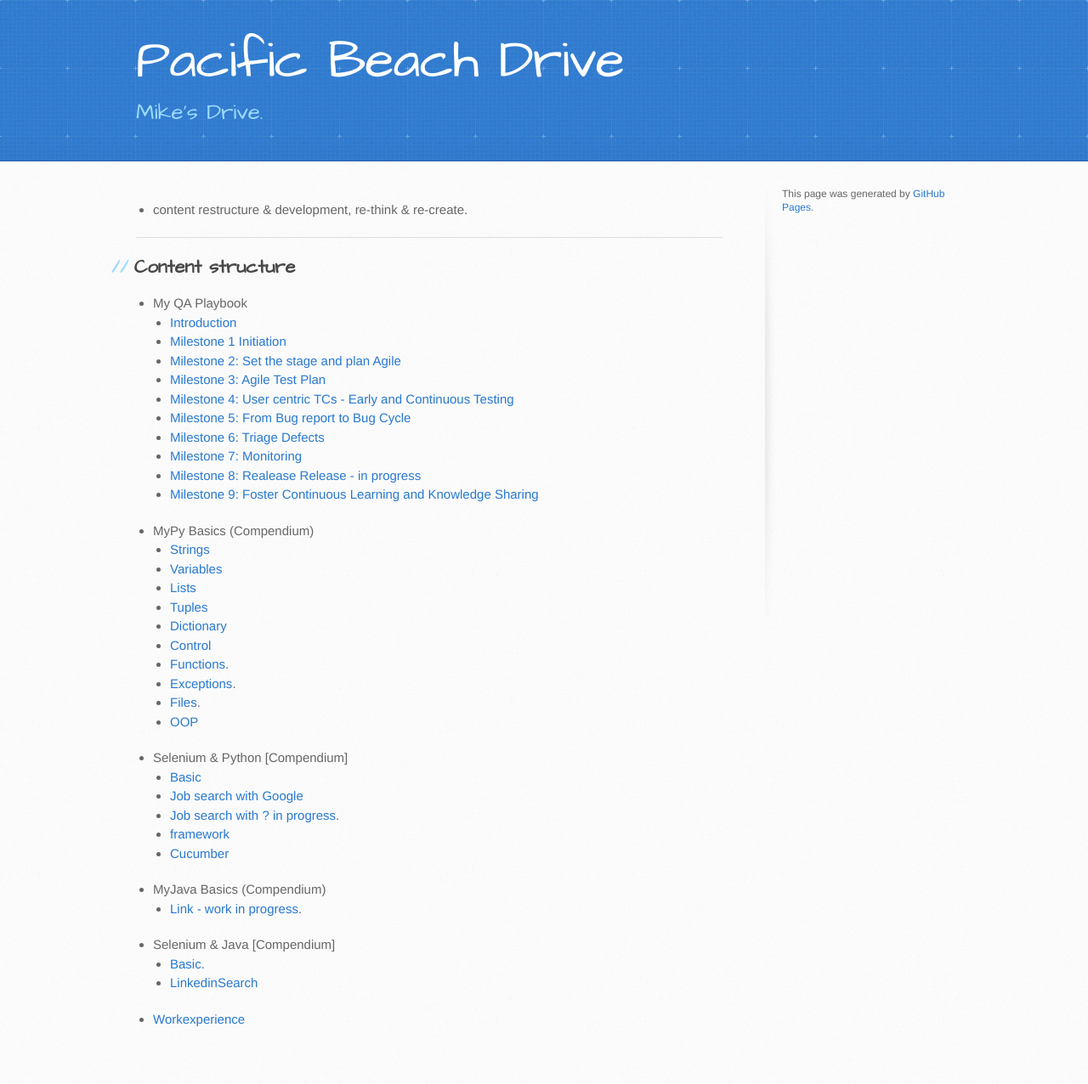
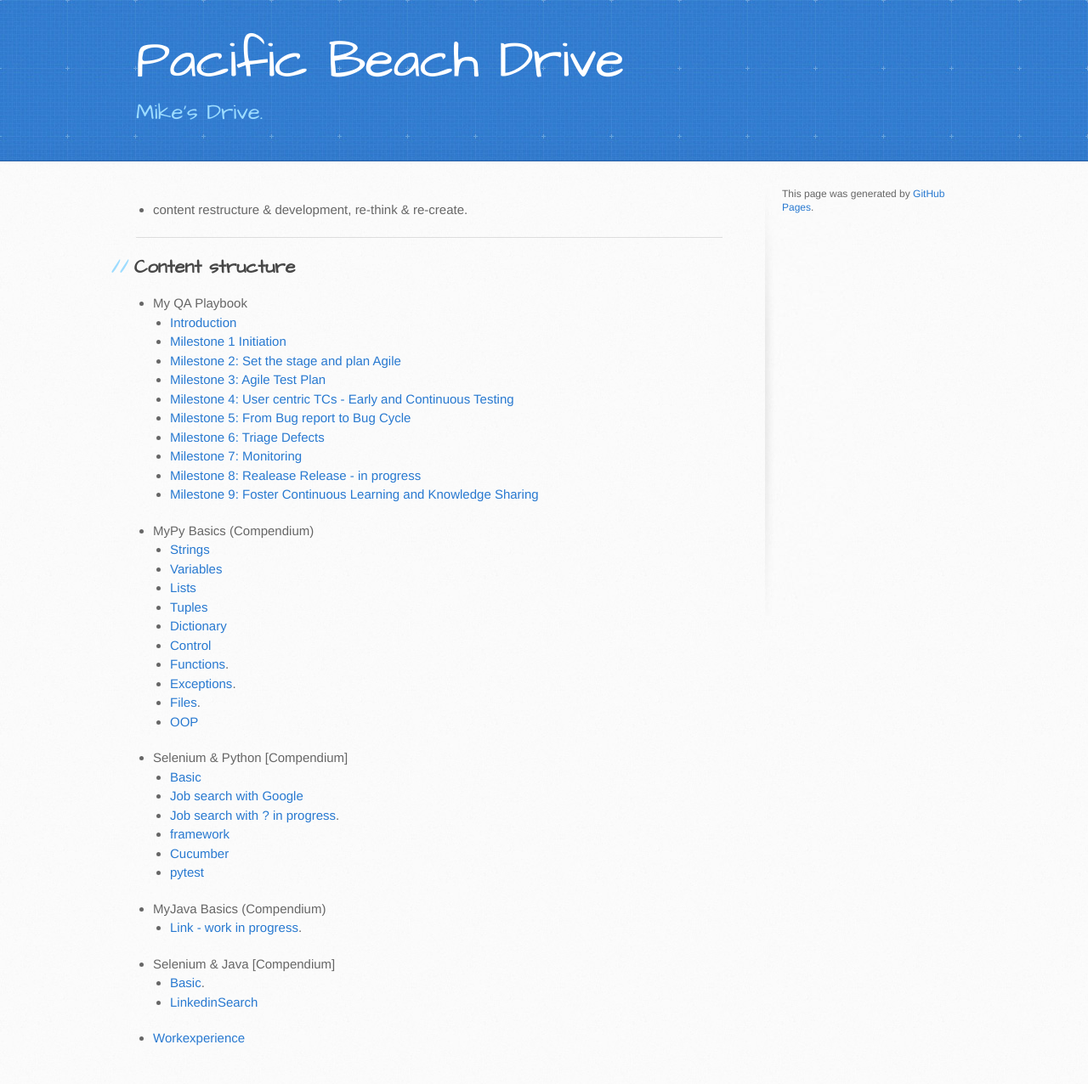
Before and after one commit to trumpfheller/trumpfheller.github.io, a Jekyll site: the page built from index.md, in a window 1280 px wide. Shown: the whole page at 85% size. Built offline with Jekyll 4.4.1, drawn with Linux system fonts in a browser that asks for light colours; before the commit the page ends 1254 px from its top, so only the background shows below that.

Commit message:
Update index.md

```diff
--- a/index.md
+++ b/index.md
@@ -38,6 +38,7 @@ layout: default
   - [Job search with ? in progress](./another-page.html).
   - [framework](./framework.html)
   - [Cucumber](./cucumber.html)
+  - [pytest](./pytest.html)
 
 - MyJava Basics (Compendium)
   - [Link - work in progress](./another-page.html).
```
